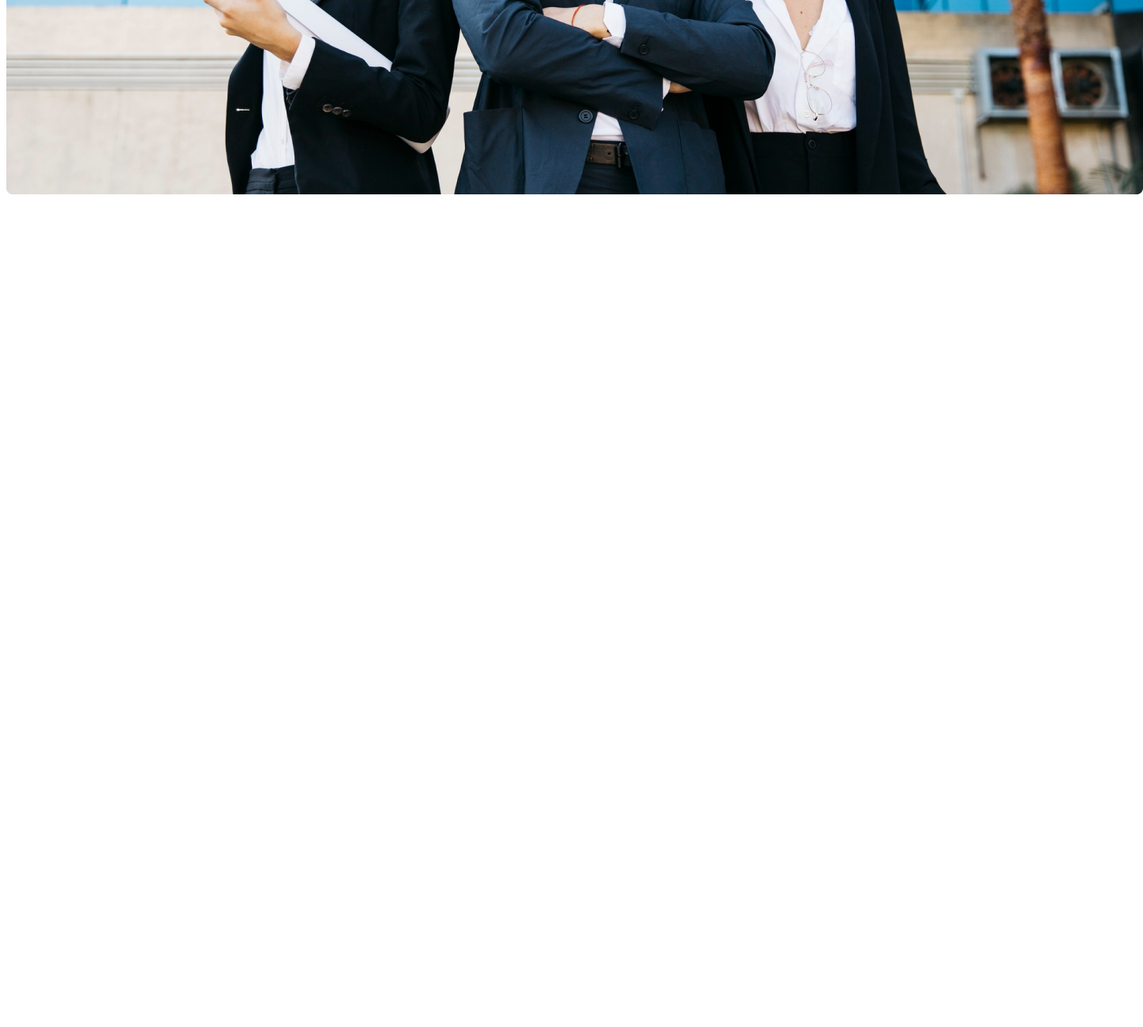
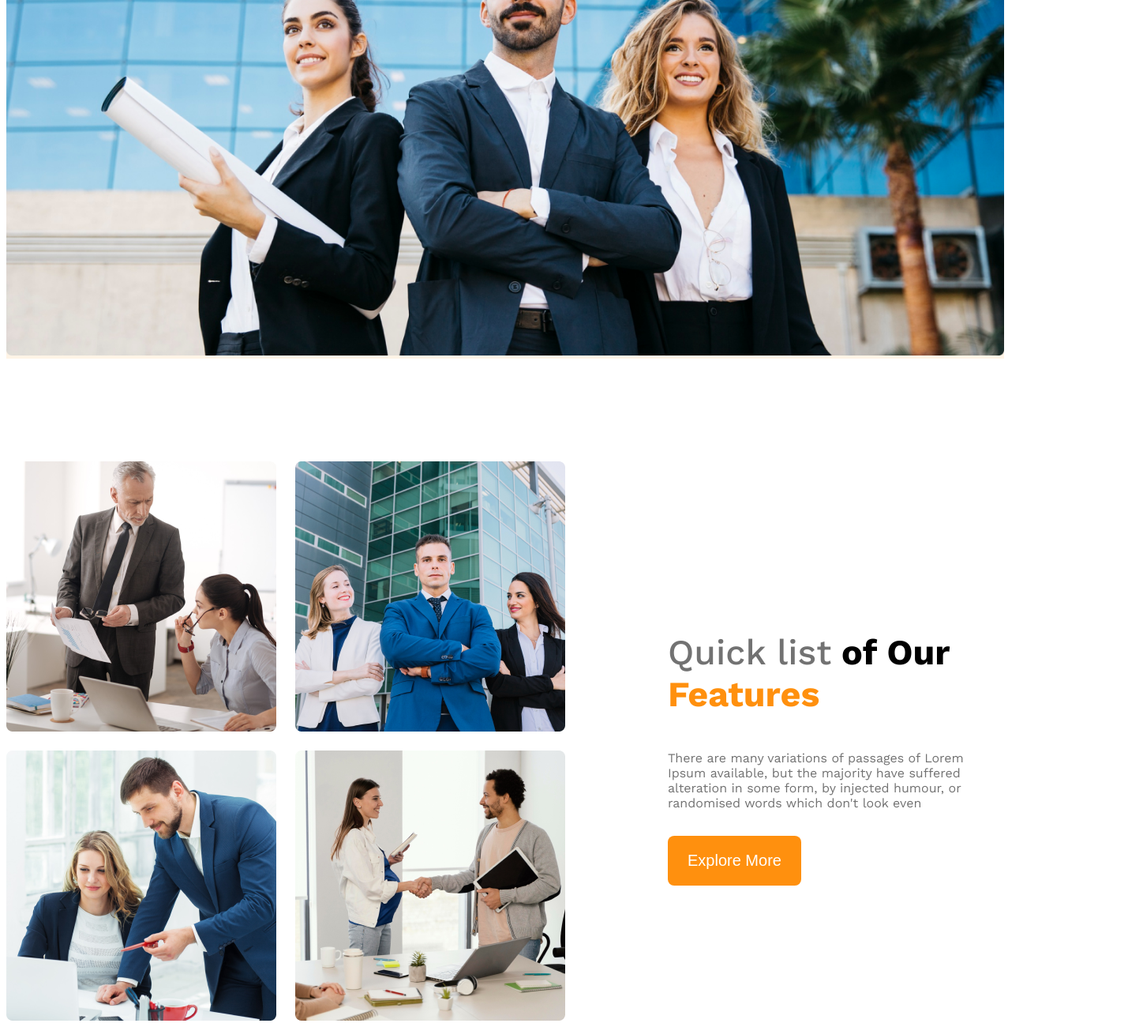
Before and after one commit to Abrar911-maker/g3-architects-res-web, a plain HTML site: page index.html in a window 1280 px wide. Shown: the part 720-2020 px from the top of the page at 79% size, 1448 px wide, since content can reach past the window. Before the commit the page ends 978 px from the top, so only its background shows below. Drawn offline with nearby package versions, Linux system fonts and the light colour scheme.

Commit message:
added the quick list and teams images

```diff
--- a/index.html
+++ b/index.html
@@ -4,7 +4,7 @@
     <meta charset="UTF-8" />
     <meta name="viewport" content="width=device-width, initial-scale=1.0" />
     <title>G3 Architects</title>
-    <link rel="stylesheet" href="styles/architexts.css" />
+    <link rel="stylesheet" href="styles/architects.css" />
   </head>
 
   <body class="work-sans-regular-font">
@@ -42,7 +42,26 @@
     </header>
 
     <!-- Main part -->
-    <main></main>
+    <main>
+      <section class="teams display-flex">
+        <div class="team-tmg-container">
+            <img src="images/team1.png" alt="">
+            <img src="images/team2.png" alt="">
+            <img src="images/team3.png" alt="">
+            <img src="images/team4.png" alt="">
+        </div>
+
+        <div class="our-features">
+          <h3 class="feature-title"><span id="quick-list" class="text-light-gray">Quick list</span><span id="of-our"> of Our</span> <span id="features">Features</span></h3>
+          <p class="feature-description text-light-gray">
+            There are many variations of passages of Lorem Ipsum available, but
+            the majority have suffered alteration in some form, by injected
+            humour, or randomised words which don't look even
+          </p>
+          <button class="btn-primary">Explore More</button>
+        </div>
+      </section>
+    </main>
 
     <!-- Footer part -->
     <footer></footer>
--- a/styles/architects.css
+++ b/styles/architects.css
@@ -32,7 +32,14 @@
     font-weight: 800px;
     border-radius: 8px;
     border: none;
+}
 
+main{
+  max-width: 1440px;
+  margin: 0 auto;
+}
+main > section{
+  margin-top: 130px;
 }
 
   /* header styles */
@@ -79,6 +86,39 @@
     width: 100%;
   }
 
+  /* team and feature related styles */
+
+  .teams{
+    align-items: center;
+  }
+  .team-tmg-container{
+    display: grid;
+    grid-template-columns: repeat(2, 1fr);
+    gap:24px;
+  }
+
+  .our-features{
+    margin-left: 130px;
+    max-width: 530px;
+  }
+
+  .feature-title{
+    font-size: 2.8rem;
+    font-weight: 700;
+  }
+  #quick-list{
+    font-weight: 500;
+  }
+  #features{
+    color: #FF900E;
+  }
+
+  .feature-description{
+    font-size: 1rem;
+    margin-top: 24px;
+    margin-bottom: 32px;
+
+  }
 
   /* responsive media query */
 
```
